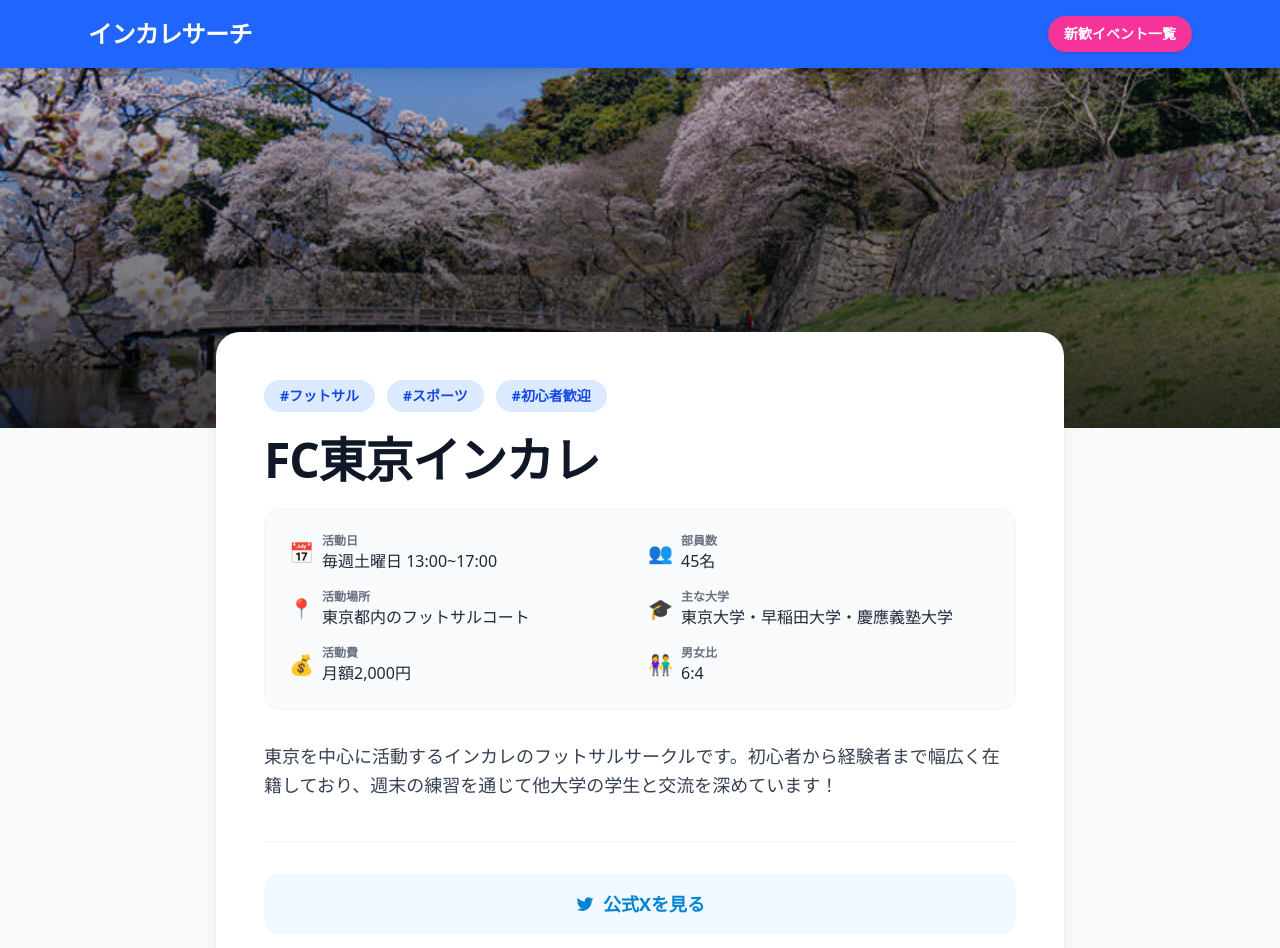
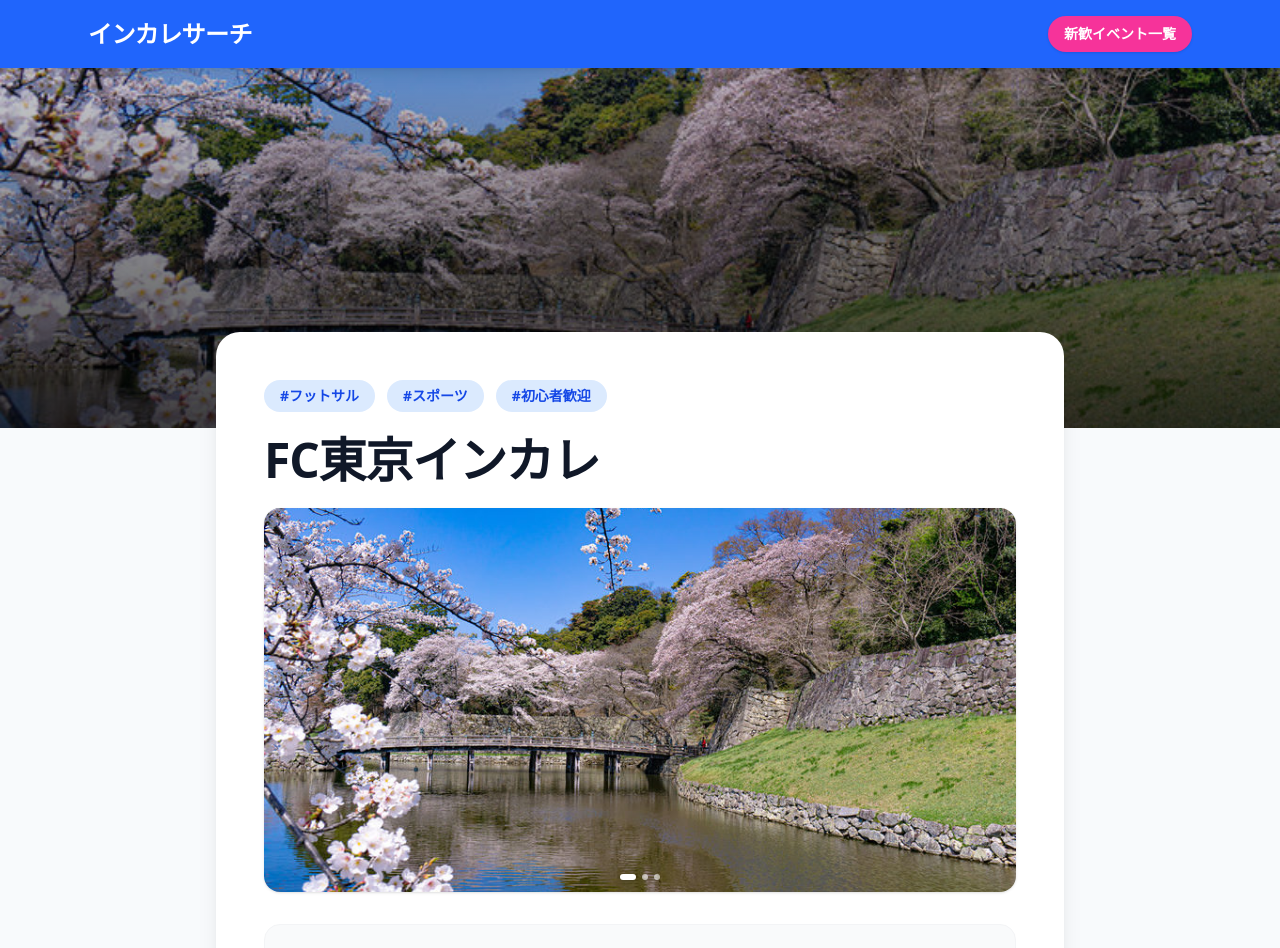
Before and after one commit to momiprog/incolle, a Next.js app: page /circles/1 in a window 1280 px wide. Shown: the top 948 px of the page. Built offline with nearby package versions, Linux system fonts and the light colour scheme.

Commit message:
画像スライダーの作成

```diff
--- a/src/app/circles/[id]/page.tsx
+++ b/src/app/circles/[id]/page.tsx
@@ -1,6 +1,7 @@
 import Header from "../../components/layout/Header";
 import { circlesData } from "../../components/CircleCard";
 import { notFound } from "next/navigation";
+import ImageSlider from "../../components/ImageSlider";
 import Image from "next/image";
 
 type Props = {
@@ -53,6 +54,15 @@ export default async function CircleDetailPage({ params }: Props) {
           <h1 className="text-3xl md:text-5xl font-extrabold text-gray-900 mb-6 tracking-tight">
             {circle.name}
           </h1>
+
+          {/* 写真スライダー */}
+          <div className="w-full h-64 sm:h-80 md:h-96 rounded-2xl overflow-hidden mb-8 shadow-sm">
+            <ImageSlider
+              images={circle.images}
+              alt={`${circle.name}の活動風景`}
+              className="w-full h-full"
+            />
+          </div>
 
           {/* サークル基本情報（新しく追加した項目） */}
           <div className="grid grid-cols-1 sm:grid-cols-2 gap-4 bg-gray-50 p-6 rounded-2xl mb-8 border border-gray-100">
--- a/src/app/components/CircleCard.tsx
+++ b/src/app/components/CircleCard.tsx
@@ -30,7 +30,7 @@ export const circlesData: Circle[] = [
     description: "東京を中心に活動するインカレのフットサルサークルです。初心者から経験者まで幅広く在籍しており、週末の練習を通じて他大学の学生と交流を深めています！",
     tags: ["フットサル", "スポーツ", "初心者歓迎"],
     universities: ["東京大学", "早稲田大学", "慶應義塾大学"],
-    images: ["/images/ダミー1.jpg"],
+    images: ["/images/ダミー1.jpg", "/images/ダミー2.jpg", "/images/ダミー3.jpg"],
     activityDays: "毎週土曜日 13:00~17:00",
     memberCount: 45,
     location: "東京都内のフットサルコート",
@@ -44,7 +44,7 @@ export const circlesData: Circle[] = [
     description: "プログラミング未経験からでもWebアプリを作れるようになることを目標にした開発サークルです。週1回のオンライン勉強会と、月1回の対面ハッカソンを実施しています。",
     tags: ["プログラミング", "IT", "初心者歓迎"],
     universities: ["複数大学オンライン連盟"],
-    images: ["/images/ダミー2.jpg"],
+    images: ["/images/ダミー2.jpg", "/images/ダミー3.jpg", "/images/ダミー1.jpg"],
     activityDays: "毎週水曜日（オンライン）/ 月1回土日（対面）",
     memberCount: 120,
     fee: "無料（ハッカソン時のみ実費参加）",
@@ -57,7 +57,7 @@ export const circlesData: Circle[] = [
     description: "関東近郊の山を中心に、月に1〜2回のペースで登山を楽しんでいます。自然を感じながら体を動かしたい方、新しい出会いを探している方にぴったりです。",
     tags: ["アウトドア", "登山", "自然"],
     universities: ["複数大学"],
-    images: ["/images/ダミー3.jpg"],
+    images: ["/images/ダミー3.jpg", "/images/ダミー1.jpg", "/images/ダミー2.jpg"],
     activityDays: "隔週日曜日",
     memberCount: 30,
     location: "関東近郊の山々",
--- /dev/null
+++ b/src/app/components/ImageSlider.tsx
@@ -0,0 +1,86 @@
+"use client";
+
+import Image from "next/image";
+import { useState } from "react";
+
+type Props = {
+  images: string[];
+  alt: string;
+  className?: string; // used for outer wrapper styling
+};
+
+export default function ImageSlider({ images, alt, className = "" }: Props) {
+  const [currentIndex, setCurrentIndex] = useState(0);
+
+  if (!images || images.length === 0) return null;
+  if (images.length === 1) {
+    return (
+      <div className={`relative ${className}`}>
+        <Image src={images[0]} alt={alt} fill className="object-cover" />
+      </div>
+    );
+  }
+
+  const handlePrev = (e: React.MouseEvent) => {
+    e.preventDefault(); // Linkのページ遷移を防ぐ
+    e.stopPropagation();
+    setCurrentIndex((prev) => (prev === 0 ? images.length - 1 : prev - 1));
+  };
+
+  const handleNext = (e: React.MouseEvent) => {
+    e.preventDefault();
+    e.stopPropagation();
+    setCurrentIndex((prev) => (prev === images.length - 1 ? 0 : prev + 1));
+  };
+
+  return (
+    <div className={`relative group/slider overflow-hidden ${className}`}>
+      {/* 画像コンテナ */}
+      <div
+        className="flex transition-transform duration-500 ease-out h-full"
+        style={{ transform: `translateX(-${currentIndex * 100}%)` }}
+      >
+        {images.map((src, idx) => (
+          <div key={`${src}-${idx}`} className="relative h-full w-full shrink-0">
+            <Image
+              src={src}
+              alt={`${alt} - ${idx + 1}枚目`}
+              fill
+              className="object-cover"
+            />
+          </div>
+        ))}
+      </div>
+
+      {/* ⬅️ 戻るボタン */}
+      <button
+        onClick={handlePrev}
+        className="absolute left-2 top-1/2 -translate-y-1/2 bg-white/70 hover:bg-white text-gray-800 p-1.5 rounded-full shadow-md opacity-0 group-hover/slider:opacity-100 transition-opacity duration-300 z-10"
+        aria-label="前の画像"
+      >
+        <svg className="w-5 h-5 flex-shrink-0" fill="none" stroke="currentColor" viewBox="0 0 24 24"><path strokeLinecap="round" strokeLinejoin="round" strokeWidth={2.5} d="M15 19l-7-7 7-7" /></svg>
+      </button>
+
+      {/* ➡️ 次へボタン */}
+      <button
+        onClick={handleNext}
+        className="absolute right-2 top-1/2 -translate-y-1/2 bg-white/70 hover:bg-white text-gray-800 p-1.5 rounded-full shadow-md opacity-0 group-hover/slider:opacity-100 transition-opacity duration-300 z-10"
+        aria-label="次の画像"
+      >
+        <svg className="w-5 h-5 flex-shrink-0" fill="none" stroke="currentColor" viewBox="0 0 24 24"><path strokeLinecap="round" strokeLinejoin="round" strokeWidth={2.5} d="M9 5l7 7-7 7" /></svg>
+      </button>
+
+      {/* インジケーター（ドット） */}
+      <div className="absolute bottom-3 left-1/2 -translate-x-1/2 flex gap-1.5 z-10">
+        {images.map((_, idx) => (
+          <div
+            key={idx}
+            className={`transition-all duration-300 rounded-full shadow-sm ${
+              idx === currentIndex ? "w-4 h-1.5 bg-white" : "w-1.5 h-1.5 bg-white/60"
+            }`}
+          />
+        ))}
+      </div>
+    </div>
+  );
+}
```
